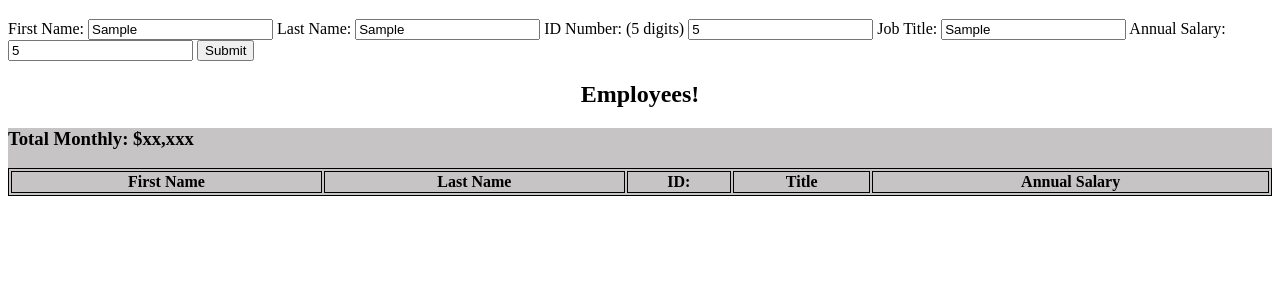
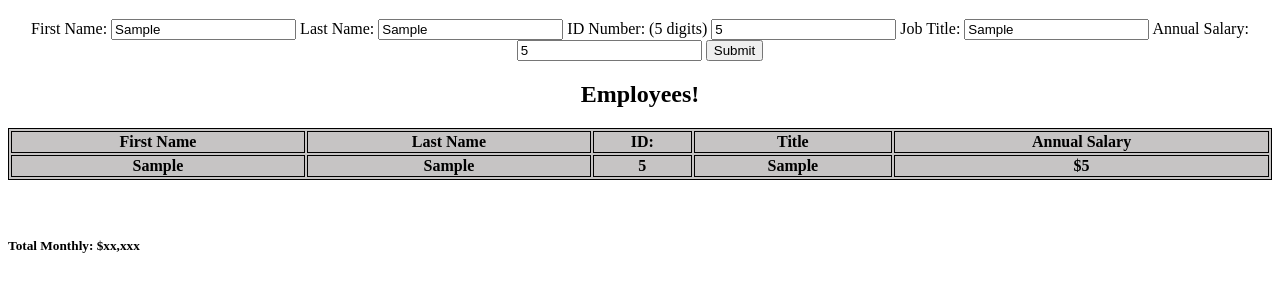
Before and after one commit to yasis12/weekend-salary-calculator, a plain HTML site: page Weekend Salary Calculator/index.html in a window 1280 px wide. Both pictures are taken after typing "Sample", "Sample", "5", "Sample", "5" into the empty fields and a click on the button "Submit". Shown: the part 61-352 px from the top of the page. Drawn offline with Linux system fonts and the light colour scheme.

Commit message:
Form now submits data to the table

```diff
--- a/Weekend Salary Calculator/client.js
+++ b/Weekend Salary Calculator/client.js
@@ -1,25 +1,38 @@
 console.log('hello Raf');
 
 // linking elements to the DOM
-let gameResults = document.querySelector('result');
-let restartButton = document.querySelector('restart');
-let gamesPlayed = document.querySelector('#numberOfGamesPlayed');
-let submitButton = document.querySelector('submit');
-
-
+// let employeeTable = document.querySelector('employeeTable');
 
 //Defining the variables
-let firstName = '';
-let lastName ='';
-let idNumber = '';
-let jobTitle = '';
-let annualSalary = '';
+// let firstName = '';
+// let lastName ='';
+// let idNumber = 0;
+// let jobTitle = '';
+// let annualSalary = 0;
 
 
 
 function salaryCalculator(event) {
+let employeeTable = document.querySelector('#employeeTable');
+let firstName = document.querySelector('#firstName').value;
+let lastName = document.querySelector('#lastName').value;
+let idNumber = document.querySelector('#idNumber').value;
+let jobTitle = document.querySelector('#jobTitle').value;
+let annualSalary = document.querySelector('#annualSalary').value;
 
+console.log('First Name', firstName);
+console.log('Last Name', lastName);
+console.log('id Number', idNumber);
+console.log('Job title', jobTitle);
+console.log('salalry', annualSalary);
 
-
-
+employeeTable.innerHTML +=`
+        <tr>
+            <th>${firstName}</th>
+            <th>${lastName}</th>
+            <th>${idNumber}</th>
+            <th>${jobTitle}</th>
+            <th>$${annualSalary}</th>
+          </tr>
+`
 }
--- a/Weekend Salary Calculator/index.html
+++ b/Weekend Salary Calculator/index.html
@@ -13,6 +13,7 @@
     </header>
     <!--Input form for the salaries-->
     <!-- <form> -->
+    <div id="formDiv">
         <!--First name-->
         <label for="firstName">First Name:</label>
         <input id="firstName" type="text" placeholder="John">
@@ -30,14 +31,14 @@
         <input id="annualSalary" type="number" placeholder="$40,000">
     <!-- </form> -->
     <button id="submitButton" type="submit" onclick="salaryCalculator()">Submit</button>
-
+</div>
     <!--table header-->
 <h2>
     Employees!
 </h2>
 
 <!--table for all employees to be inputed-->
-<!--Body of the beast-->
+<!--Body-->
 
     <div id="tableDiv">
         <table id="employeeTable" style="width:100%">
@@ -48,13 +49,18 @@
             <th>Title</th>
             <th>Annual Salary</th>
           </tr>
+
+        </table>
     </div>
 
 
 <!-- TOtal monthly Salary for Employees-->
-<footer>
-    <h3>Total Monthly: $xx,xxx</h3>
-</footer>
+<br>
+<br>
+
+<div>
+    <h5>Total Monthly: $xx,xxx</h5>
+</div>
 
 
 
--- a/Weekend Salary Calculator/style.css
+++ b/Weekend Salary Calculator/style.css
@@ -18,3 +18,7 @@ table, th, td {
   #tableDiv {
     background-color: rgb(198, 196, 196);
   }
+
+  #formDiv {
+    text-align: center;
+  }
```
